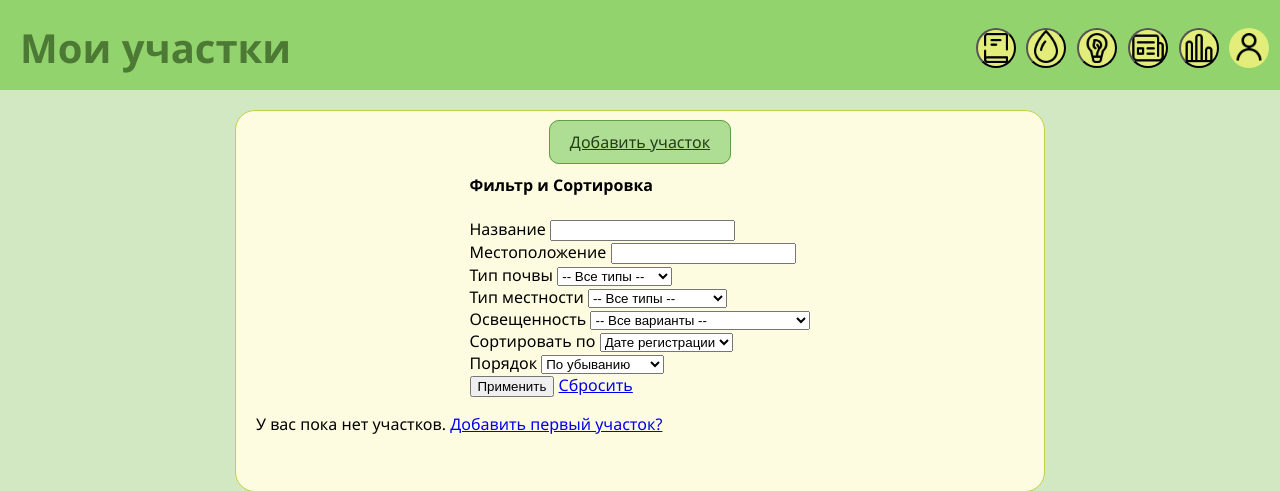
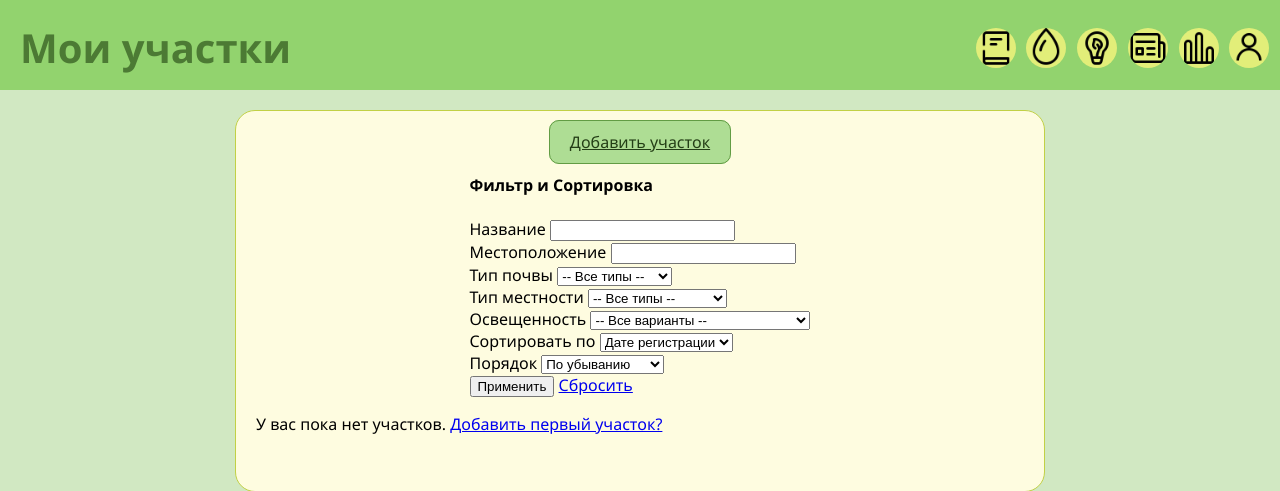
Before and after one commit to moevm/nosql1h25-garden, a Flask app: page /gardens in a window 1280 px wide. Shown: the top 491 px of the page. Run offline with Flask 3, Linux system fonts and the light colour scheme; the visitor is signed in with stand-in values (Sample User, id 1); data that the repository does not hold is empty.

Commit message:
change header, profile(frontend)

```diff
--- /dev/null
+++ b/app/templates/icons_header.html
@@ -0,0 +1,13 @@
+<header class="header">
+  <div class="header-content">
+    <h1>Мои участки</h1>
+    <div class="header-buttons">
+      <a href="" class="header-button personal-diary-img" title="Личный дневник"></a>
+      <a href="" class="header-button garden-care-img" title="Уход за огородом"></a>
+      <a href="" class="header-button recommendations-img" title="Рекомендации"></a>
+      <a href="" class="header-button news-img" title="Новости"></a>
+      <a href="" class="header-button statistics-img" title="Статистика"></a>
+      <a href="{{ url_for('main_bp.home') }}" class="header-button profile-img" title="Профиль"></a>
+    </div>
+  </div>
+</header>
--- a/app/templates/land.html
+++ b/app/templates/land.html
@@ -3,19 +3,7 @@
 {% block title %}Огородник — Мои участки{% endblock %}
 
 {% block header %}
-<header class="header">
-  <div class="header-content">
-    <h1>Мои участки</h1>
-    <div class="header-buttons">
-      <button class="header-button personal-diary-img" title="Личный дневник"></button>
-      <button class="header-button garden-care-img" title="Уход за огородом"></button>
-      <button class="header-button recommendations-img" title="Рекомендации"></button>
-      <button class="header-button news-img" title="Новости"></button>
-      <button class="header-button statistics-img" title="Статистика"></button>
-      <a href="{{ url_for('auth_bp.logout') }}" class="header-button profile-img" title="Выход"></a>
-    </div>
-  </div>
-</header>
+{% include "icons_header.html" %}
 {% endblock %}
 {% block content %}
 <link rel="stylesheet" href="{{ url_for('static', filename='css/land_style.css') }}">
--- a/app/templates/profile.html
+++ b/app/templates/profile.html
@@ -7,8 +7,8 @@
 <div class="profile-container">
   <div class="profile-menu">
     <a class="personal-diary" href="">Личный дневник</a>
-    <a class="my-sites" href="">Мои участки</a>
-    <a class="garden-care" href="{{ url_for('land_bp.gardens') }}">Уход за грядками</a>
+    <a class="my-sites" href="{{ url_for('land_bp.gardens') }}">Мои участки</a>
+    <a class="garden-care" href="">Уход за грядками</a>
     <a class="recommendations" href="">Рекомендации</a>
     <a class="news" href="">Новости</a>
     <a class="statistics" href="">Статистика</a>
```
